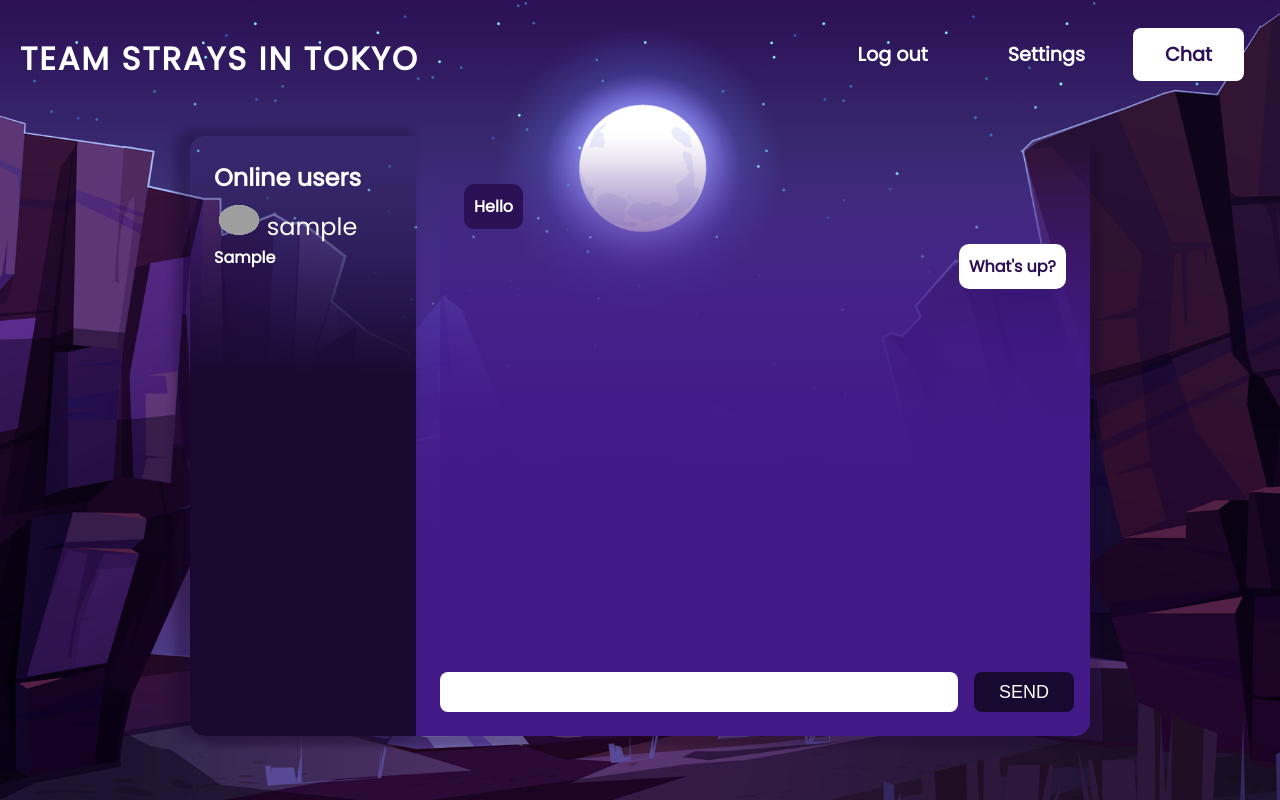
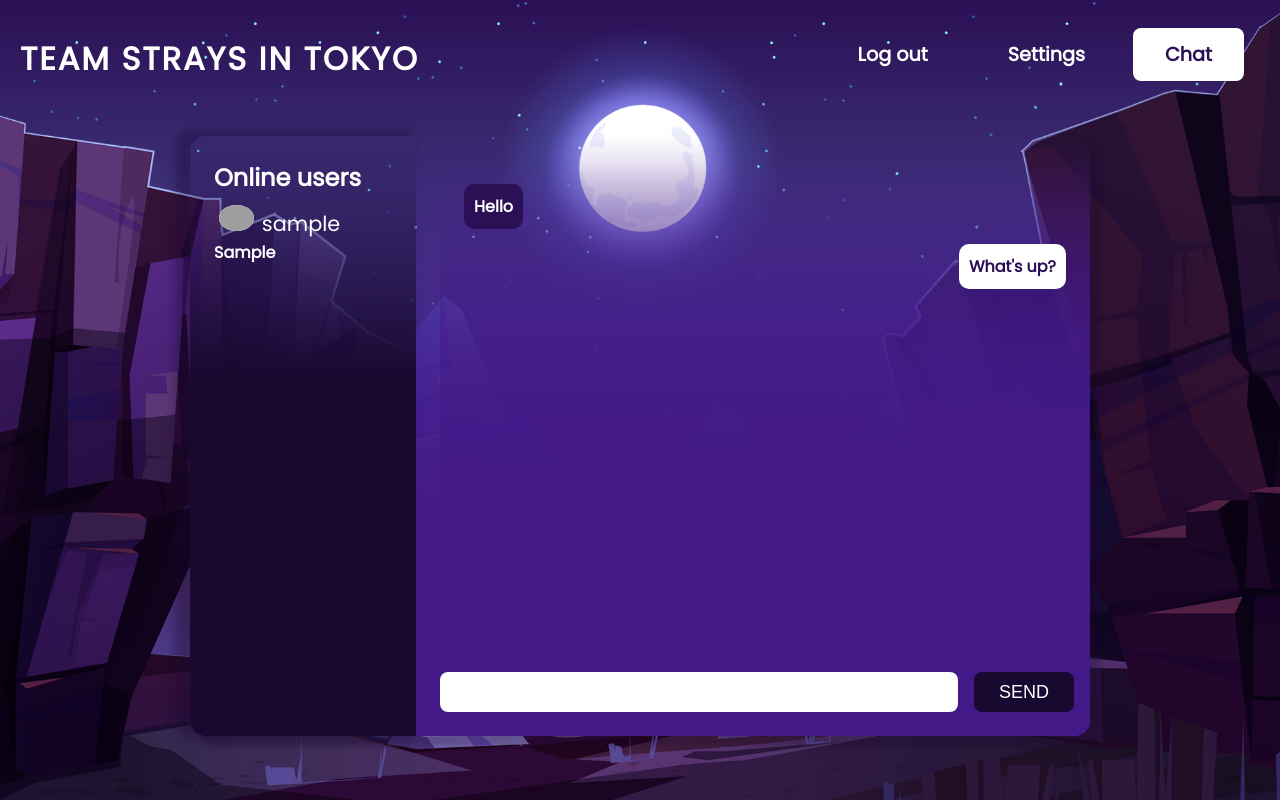
Before and after one commit to PotLid/strays-in-tokyo, a Python web app: template frontend/templates/chat.html in a window 1280 px wide. Run offline with Jinja, Linux system fonts and the light colour scheme; the template is opened without the code that fills it: most values are stand-ins (such as "Sample title", 1, 10 or a date in 2020); grey boxes are pictures that could not be loaded.

Commit message:
Small css change

```diff
--- a/frontend/static/Chat.css
+++ b/frontend/static/Chat.css
@@ -206,7 +206,7 @@ ul .buttonuser {
   margin-top: 0.5rem;
   padding: 0.1rem 0.3rem;
 
-  font-size: 150%;
+  font-size: 130%;
   font-family: 'Poppins';
   color: #ffffff;
   background-color: #ffffff00;
@@ -382,7 +382,7 @@ section img#kitty {
   border-radius: 50%;
   margin-right: 0.5rem;
   height: auto;
-  width: 40px;
+  width: 35px;
   background-color: #ffffff;
   z-index: 1;
 }
--- a/frontend/templates/chat.html
+++ b/frontend/templates/chat.html
@@ -56,7 +56,7 @@
                     <div class = "footer">
                         <form action="/chatpage" id="chat-form" method="post" enctype="multipart/form-data">
                             <input value="{{xsrf_token}}" name="xsrf_token" hidden>
-                            <input type = "text" name = "comment">
+                            <input autocomplete = "off" type = "text" name = "comment">
                             <button> SEND </button>
                         </form>
                     </div>
```
